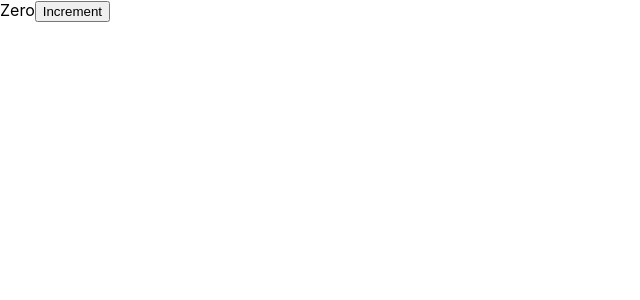
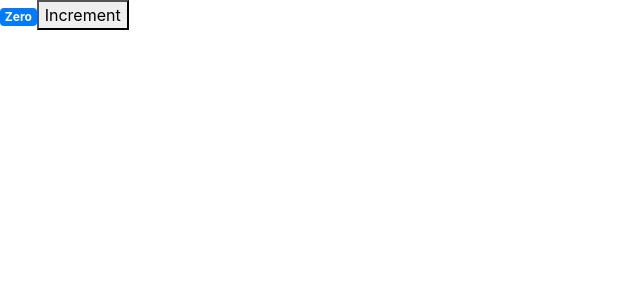
Before and after one commit to adorogensky/www-hello, a React (Create React App) app: page / in a window 1280 px wide. Shown: the top 300 px of the page, without its empty margins (0-640 px from the left). Built offline with nearby package versions, Linux system fonts and the light colour scheme.

Commit message:
Import bootstrap and apply 'badge' and 'badge-primary' styles for the counter button npm i bootstrap@4.1.1

```diff
--- a/package.json
+++ b/package.json
@@ -6,6 +6,7 @@
     "@testing-library/jest-dom": "^4.2.4",
     "@testing-library/react": "^9.5.0",
     "@testing-library/user-event": "^7.2.1",
+    "bootstrap": "^4.1.1",
     "react": "^16.13.1",
     "react-dom": "^16.13.1",
     "react-scripts": "3.4.1"
--- a/src/components/counter.jsx
+++ b/src/components/counter.jsx
@@ -1,4 +1,5 @@
 import React, { Component } from "react";
+
 class Counter extends Component {
   state = {
     count: 0,
@@ -7,7 +8,7 @@ class Counter extends Component {
   render() {
     return (
       <div>
-        <span>{this.formatCount()}</span>
+        <span className="badge badge-primary">{this.formatCount()}</span>
         <button>Increment</button>
       </div>
     );
--- a/src/index.js
+++ b/src/index.js
@@ -4,6 +4,7 @@ import "./index.css";
 import App from "./App";
 import * as serviceWorker from "./serviceWorker";
 import Counter from "./components/counter";
+import "bootstrap/dist/css/bootstrap.css";
 
 ReactDOM.render(
   <React.StrictMode>
```
Also changed, not shown: 1 other file (tests, documents, lock files or other folders).
